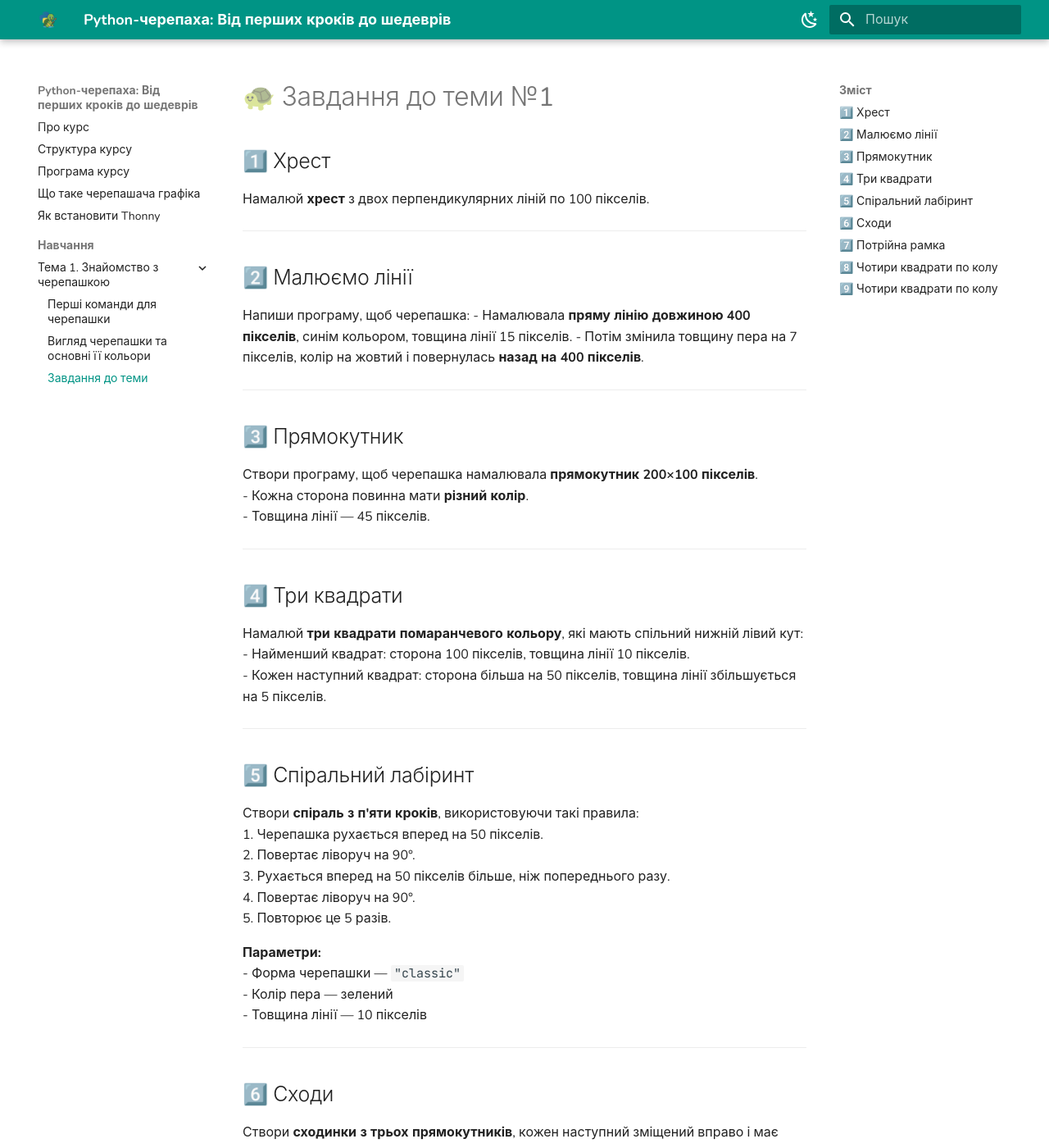
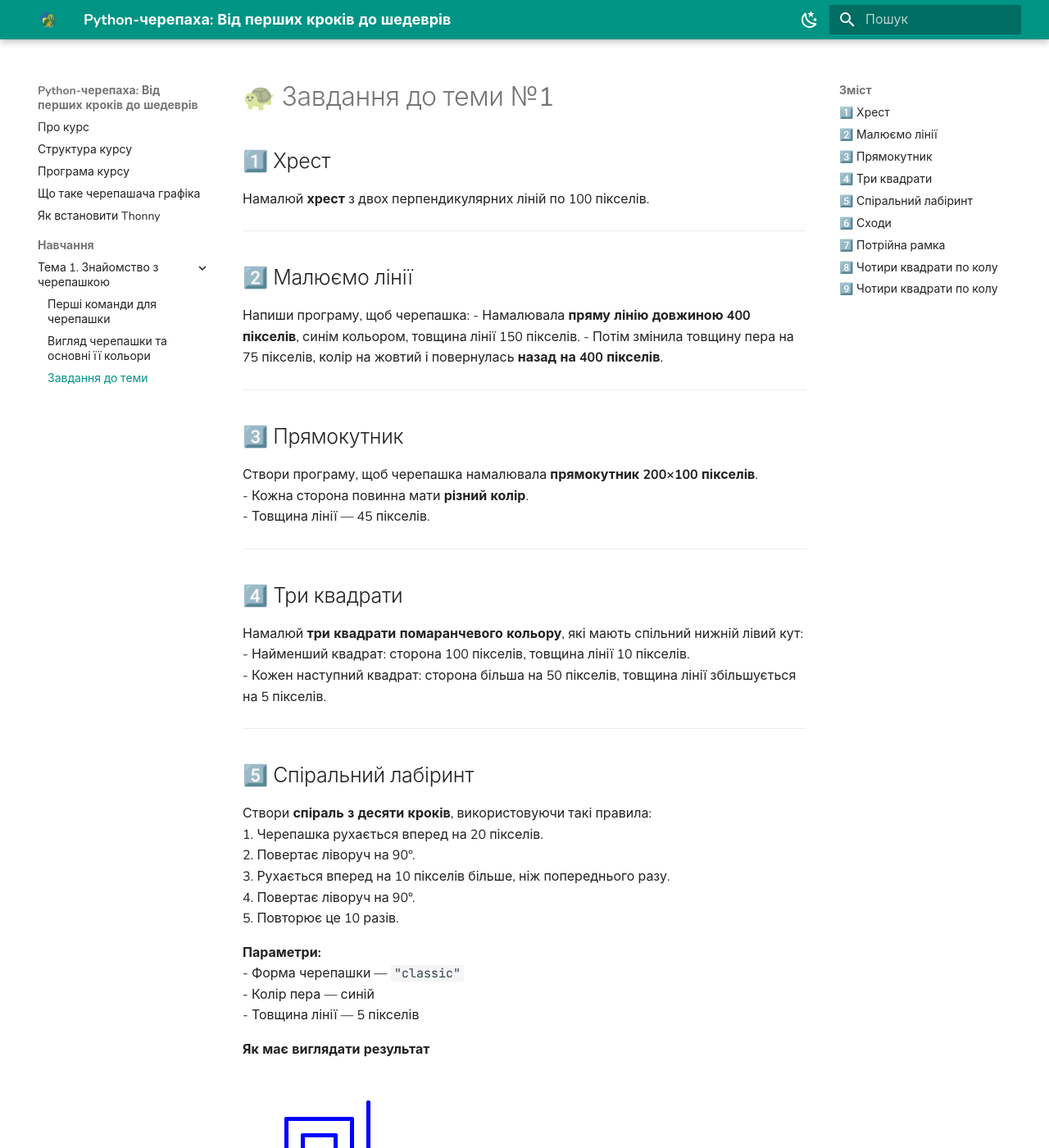
Before and after one commit to Andriy-Melya/Python-turtle_course, an MkDocs documentation site: the page built from docs/lessons/task_1-2.md, in a window 1280 px wide and 1400 px high. Shown: the whole window at 82% size. Built offline with MkDocs 1.6.1 and Material for MkDocs 9.7.7, drawn with Linux system fonts in a browser that asks for light colours.

Commit message:
task 1-2++

```diff
--- a/docs/lessons/task_1-2.md
+++ b/docs/lessons/task_1-2.md
@@ -7,8 +7,8 @@
 
 ##  2️⃣ Малюємо лінії
 Напиши програму, щоб черепашка:
-- Намалювала **пряму лінію довжиною 400 пікселів**, синім кольором, товщина лінії 15 пікселів.
-- Потім змінила товщину пера на 7 пікселів, колір на жовтий і повернулась **назад на 400 пікселів**.
+- Намалювала **пряму лінію довжиною 400 пікселів**, синім кольором, товщина лінії 150 пікселів.
+- Потім змінила товщину пера на 75 пікселів, колір на жовтий і повернулась **назад на 400 пікселів**.
 
 ---
 
@@ -27,18 +27,20 @@
 ---
 
 ## 5️⃣ Спіральний лабіринт
-Створи **спіраль з п'яти кроків**, використовуючи такі правила:
-1. Черепашка рухається вперед на 50 пікселів.
+Створи **спіраль з десяти кроків**, використовуючи такі правила:
+1. Черепашка рухається вперед на 20 пікселів.
 2. Повертає ліворуч на 90°.
-3. Рухається вперед на 50 пікселів більше, ніж попереднього разу.
+3. Рухається вперед на 10 пікселів більше, ніж попереднього разу.
 4. Повертає ліворуч на 90°.
-5. Повторює це 5 разів.
+5. Повторює це 10 разів.
 
 **Параметри:**
 - Форма черепашки — `"classic"`
-- Колір пера — зелений
-- Товщина лінії — 10 пікселів
+- Колір пера — синій
+- Товщина лінії — 5 пікселів
 
+**Як має виглядати результат**
+![Результат завдання 1](image_task_1-2/task_1-2_5.png)
 ---
 
 ## 6️⃣ Сходи
```
Also changed, not shown: docs/lessons/image_task_1-2/task_1-2_5.png (added).
